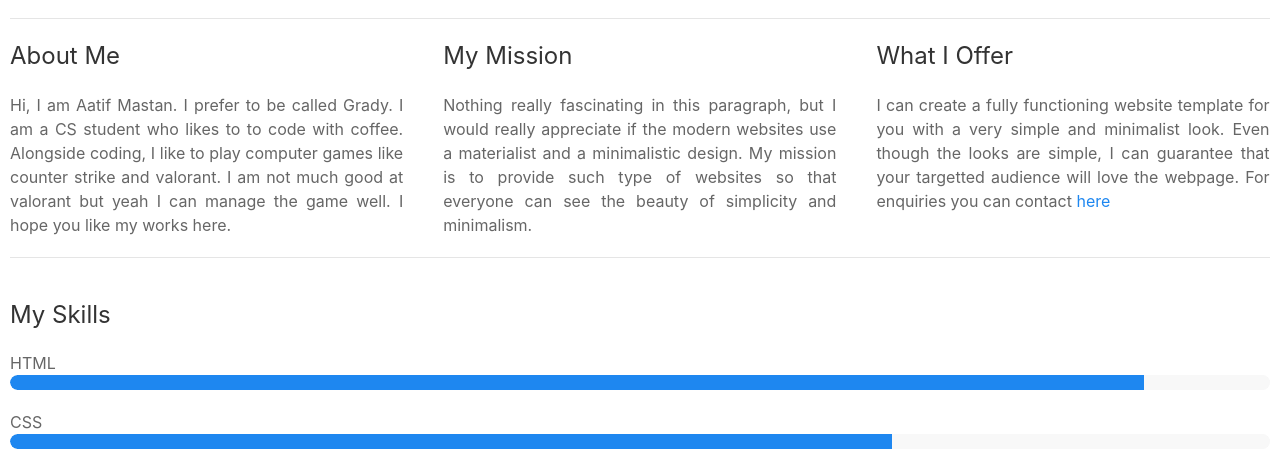
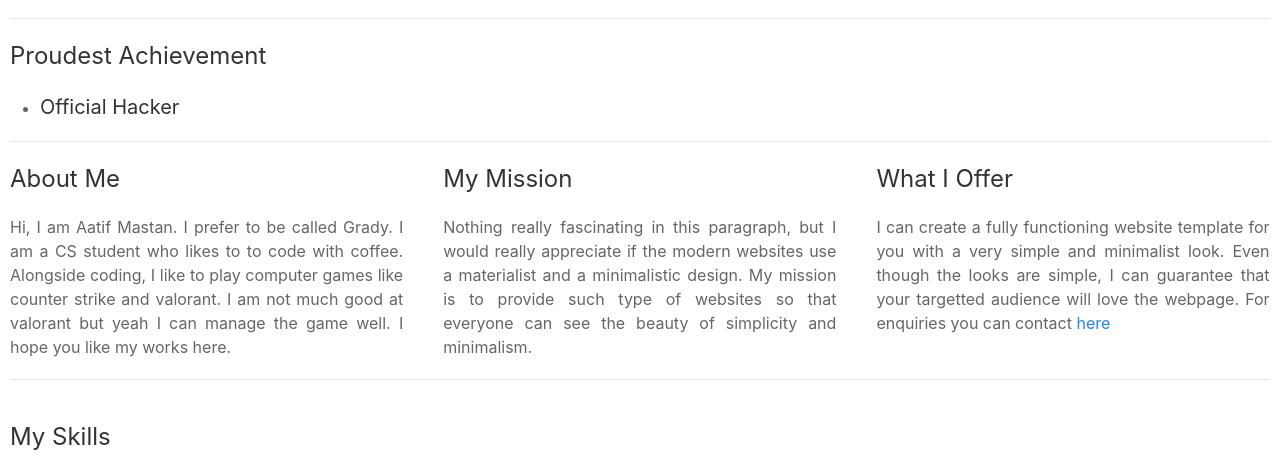
Before and after one commit to grady-portfolio/grady-portfolio.github.io, a plain HTML site: page index.html in a window 1280 px wide. Shown: the part 312-778 px from the top of the page. Drawn offline with Linux system fonts and the light colour scheme; a script that the page names is missing.

Commit message:
Add files via upload

```diff
--- a/index.html
+++ b/index.html
@@ -57,6 +57,14 @@
                     </p>
                 </div>
             </div>
+        </div>
+        <hr>
+        <div>
+            <h3>Proudest Achievement</h3>
+            <ul>
+                <li><h4>Official Hacker</h4></li>
+                <script src="https://www.hackthebox.eu/badge/403157"></script>
+            </ul>
         </div>
         <hr>
         <div class="uk-child-width-1-3@s" uk-grid>
```
